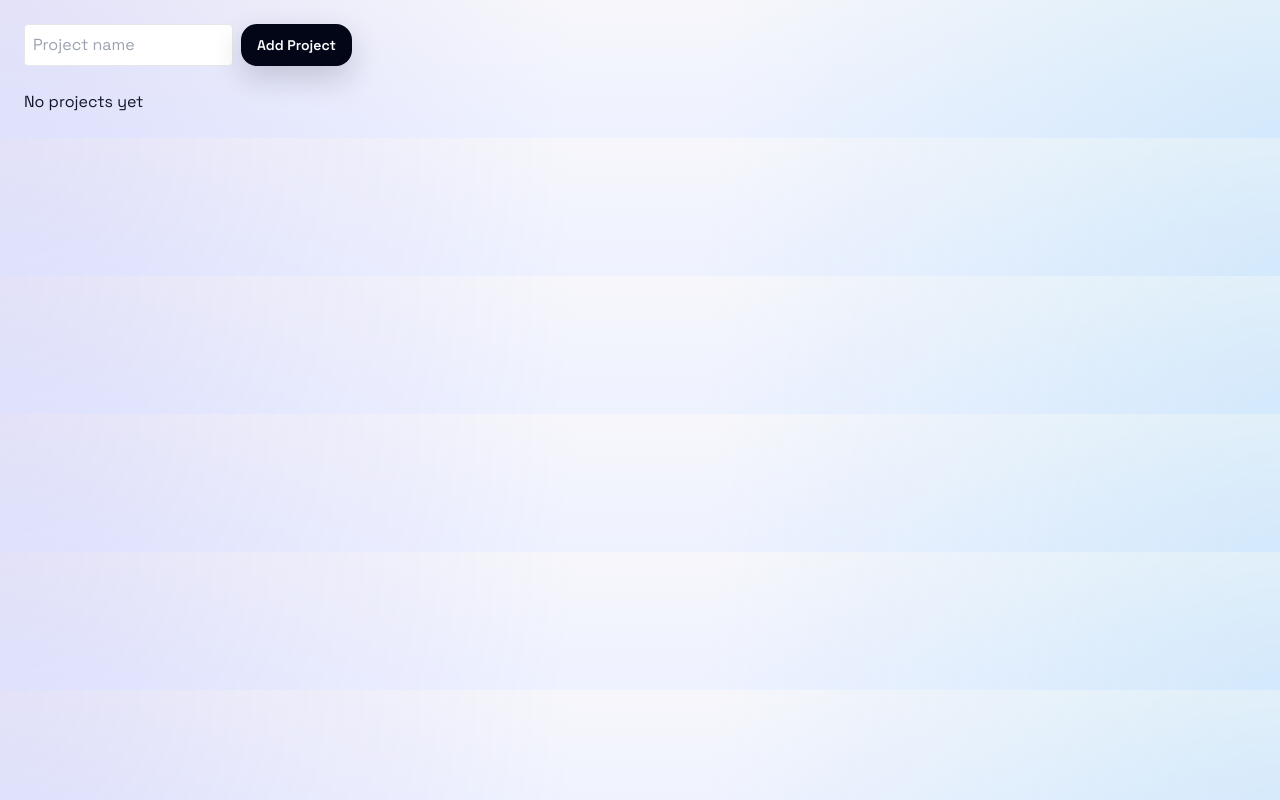
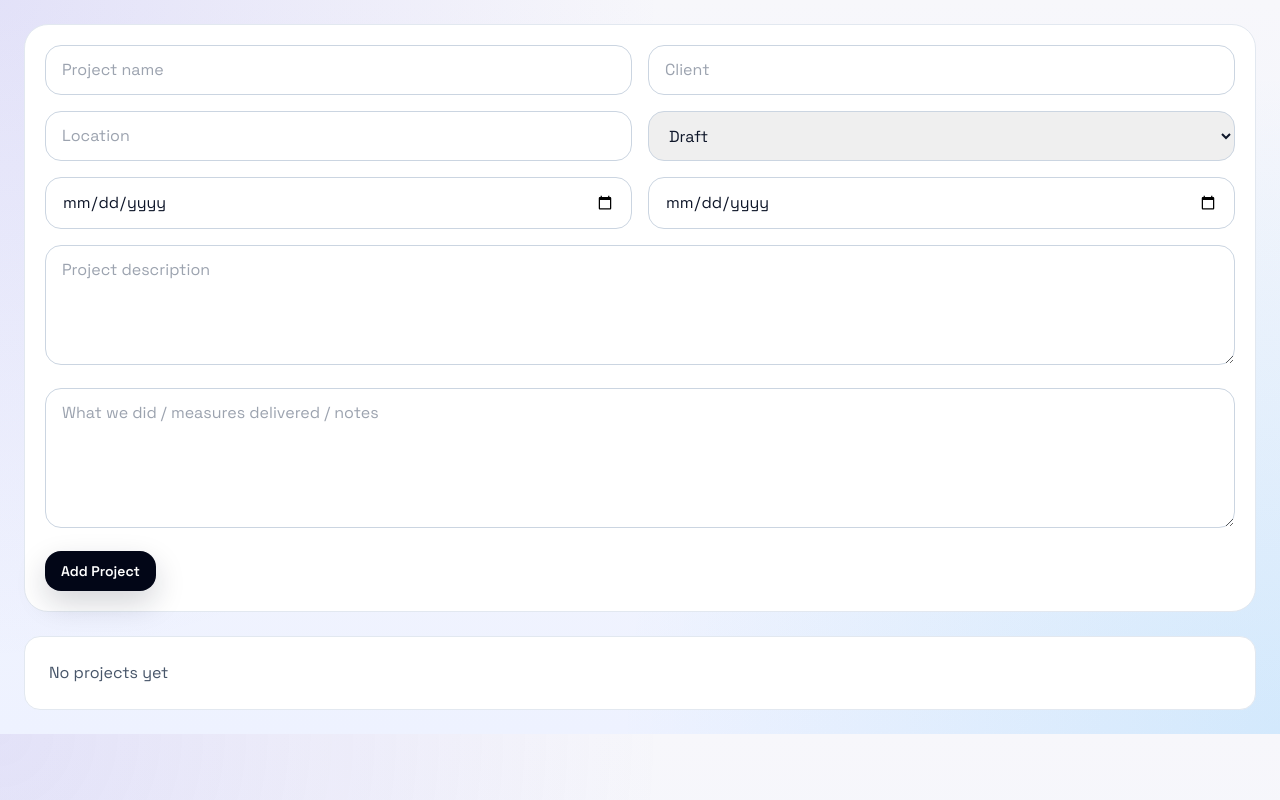
Before and after one commit to MichaelH9De/SHA-Dashboard-SV-D4, a Next.js app: page /projects in a window 1280 px wide. Built offline with nearby package versions, Linux system fonts and the light colour scheme.

Commit message:
Add full project form with details and delivery notes

```diff
--- a/app/projects/page.tsx
+++ b/app/projects/page.tsx
@@ -1,55 +1,106 @@
 'use client'
 
+import { FormEvent, useState } from 'react'
 import { useProjects } from '@/lib/hooks/useProjects'
 import Button from '@/components/ui/Button'
-import { useState } from 'react'
 import type { Project } from '@/types'
+
+const initialForm = {
+  name: '',
+  client: '',
+  location: '',
+  description: '',
+  status: 'draft' as const,
+  startDate: '',
+  endDate: '',
+  deliveryNotes: '',
+}
 
 export default function Page() {
   const { projects, addProject, isLoaded } = useProjects()
-  const [name, setName] = useState('')
+  const [form, setForm] = useState(initialForm)
+  const [message, setMessage] = useState('')
 
   if (!isLoaded) return <div className="p-8">Loading...</div>
 
-  const handleAdd = () => {
-    if (!name) return
+  const handleSubmit = (event: FormEvent<HTMLFormElement>) => {
+    event.preventDefault()
+
+    const trimmedName = form.name.trim()
+    if (!trimmedName) {
+      setMessage('Enter a project name first.')
+      return
+    }
+
+    const notes = form.deliveryNotes.trim()
 
     const newProject: Project = {
       id: Date.now().toString(),
-      name,
-      description: '',
-      client: '',
-      location: '',
+      name: trimmedName,
+      description: form.description.trim() || notes,
+      client: form.client.trim(),
+      location: form.location.trim(),
       frameworkId: '',
-      status: 'draft',
-      startDate: '',
-      endDate: '',
+      status: form.status,
+      startDate: form.startDate,
+      endDate: form.endDate,
       createdAt: new Date().toISOString(),
-      actions: [],
+      actions: notes
+        ? [
+            {
+              id: `${Date.now()}-note`,
+              measureId: 'custom-note',
+              targetQuantity: 1,
+              achievedQuantity: 1,
+              notes,
+              owner: form.client.trim() || 'Project team',
+              achievedAt: new Date().toISOString(),
+            },
+          ]
+        : [],
     }
 
     addProject(newProject)
-    setName('')
+    setForm(initialForm)
+    setMessage(`Project "${trimmedName}" added.`)
   }
 
   return (
     <div className="space-y-6 p-6">
-      <div className="flex gap-2">
-        <input
-          value={name}
-          onChange={(e) => setName(e.target.value)}
-          placeholder="Project name"
-          className="border p-2 rounded"
-        />
-        <Button onClick={handleAdd}>Add Project</Button>
-      </div>
+      <form onSubmit={handleSubmit} className="space-y-4 rounded-[24px] border border-slate-200 bg-white p-5">
+        <div className="grid gap-4 md:grid-cols-2">
+          <input value={form.name} onChange={(e) => setForm({ ...form, name: e.target.value })} placeholder="Project name" className="rounded-2xl border border-slate-300 px-4 py-3" />
+          <input value={form.client} onChange={(e) => setForm({ ...form, client: e.target.value })} placeholder="Client" className="rounded-2xl border border-slate-300 px-4 py-3" />
+          <input value={form.location} onChange={(e) => setForm({ ...form, location: e.target.value })} placeholder="Location" className="rounded-2xl border border-slate-300 px-4 py-3" />
+          <select value={form.status} onChange={(e) => setForm({ ...form, status: e.target.value as 'draft' | 'active' | 'completed' })} className="rounded-2xl border border-slate-300 px-4 py-3">
+            <option value="draft">Draft</option>
+            <option value="active">Active</option>
+            <option value="completed">Completed</option>
+          </select>
+          <input type="date" value={form.startDate} onChange={(e) => setForm({ ...form, startDate: e.target.value })} className="rounded-2xl border border-slate-300 px-4 py-3" />
+          <input type="date" value={form.endDate} onChange={(e) => setForm({ ...form, endDate: e.target.value })} className="rounded-2xl border border-slate-300 px-4 py-3" />
+        </div>
+
+        <textarea value={form.description} onChange={(e) => setForm({ ...form, description: e.target.value })} placeholder="Project description" className="min-h-[120px] w-full rounded-2xl border border-slate-300 px-4 py-3" />
+        <textarea value={form.deliveryNotes} onChange={(e) => setForm({ ...form, deliveryNotes: e.target.value })} placeholder="What we did / measures delivered / notes" className="min-h-[140px] w-full rounded-2xl border border-slate-300 px-4 py-3" />
+
+        <div className="flex items-center gap-3">
+          <Button type="submit">Add Project</Button>
+          {message ? <p className="text-sm text-slate-600">{message}</p> : null}
+        </div>
+      </form>
 
       {projects.length === 0 ? (
-        <div>No projects yet</div>
+        <div className="rounded-2xl border border-slate-200 bg-white p-6 text-slate-600">No projects yet</div>
       ) : (
-        <ul>
-          {projects.map((p) => (
-            <li key={p.id}>{p.name}</li>
+        <ul className="space-y-3">
+          {projects.map((project) => (
+            <li key={project.id} className="rounded-2xl border border-slate-200 bg-white p-4 text-slate-900">
+              <div className="font-semibold">{project.name}</div>
+              <div className="mt-1 text-sm text-slate-600">{project.client || 'No client'} · {project.location || 'No location'}</div>
+              {project.description ? <div className="mt-2 text-sm text-slate-600">{project.description}</div> : null}
+              {project.actions[0]?.notes ? <div className="mt-2 text-sm text-slate-500">What we did: {project.actions[0].notes}</div> : null}
+            </li>
           ))}
         </ul>
       )}
```
